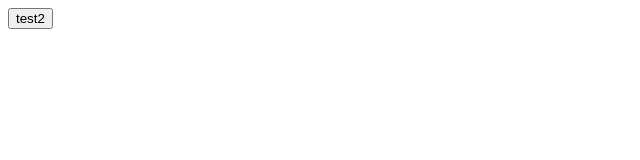
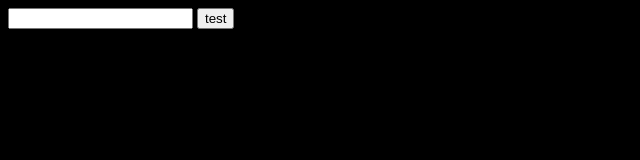
Before and after one commit to Deyso/deytdl_frontend, a website: page docs/index.html in a window 1280 px wide. Shown: the whole page, without its empty margins (0-640 px from the left). Drawn offline with Linux system fonts and the light colour scheme.

Commit message:
frontend

```diff
--- a/index.html
+++ b/docs/index.html
@@ -2,12 +2,18 @@
 <html lang="en">
   <head>
     <meta charset="UTF-8" />
-    <meta http-equiv="X-UA-Compatible" content="IE=edge" />
     <meta name="viewport" content="width=device-width, initial-scale=1.0" />
+    <meta http-equiv="X-UA-Compatible" content="ie=edge" />
     <title>Document</title>
+    <style>
+      body {
+        background-color: black;
+      }
+    </style>
   </head>
   <body>
-    <button onclick="test()">test2</button>
+    <input type="text" id="url-input" />
+    <button id="test">test</button>
     <script src="main.js"></script>
   </body>
 </html>
--- a/main.js
+++ /dev/null
@@ -1,13 +0,0 @@
-let test = async () => {
-  let url = "https://deytdl.herokuapp.com/download";
-  let data = { URL: "https://www.youtube.com/watch?v=oJiyK0UNx_0" };
-  const response = await fetch(url, {
-    method: "POST",
-    headers: {
-      "Content-Type": "application/json",
-    },
-    body: JSON.stringify(data), // body data type must match "Content-Type" header
-  });
-  console.log("hello");
-  return response.json(); // parses JSON response into native JavaScript objects
-};
```
Also changed, not shown: docs/main.js (added, +1 -0 lines), package.json (+11 -12 lines), src/index.js (added, +11 -0 lines), README.md, 1 other file.
